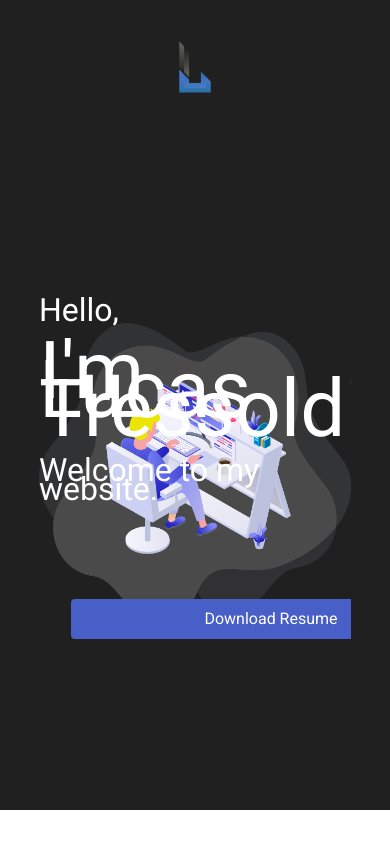
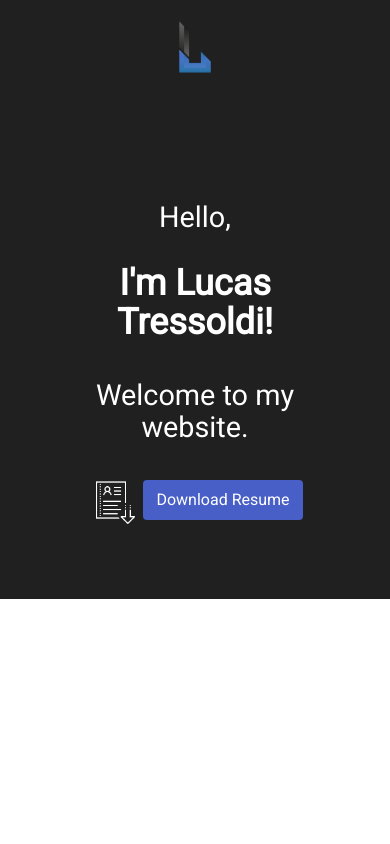
Before and after one commit to LucasDominguesTressoldi/MyPersonalSite, a plain HTML site: page index.html in a window 390 px wide. Drawn offline with nearby package versions, Linux system fonts and the light colour scheme.

Commit message:
Home responsivity completed

```diff
--- a/sass/sections/header.scss
+++ b/sass/sections/header.scss
@@ -49,7 +49,7 @@ header {
   }
 }
 
-@media screen and (max-width: 600px) {
+@media screen and (max-width: 800px) {
   header {
     .links {
       .buttons {
@@ -62,8 +62,10 @@ header {
 @media screen and (max-width: 500px) {
   header {
     .search {
+      animation: logo-animation 2s ease-in-out infinite;
       display: block;
       margin: 0 auto;
+      transform: translateY(0px);
       .text-search {
         display: none;
       }
@@ -73,3 +75,15 @@ header {
     }
   }
 }
+
+@keyframes logo-animation {
+  0% {
+    transform: translateY(0px);
+  }
+  50% {
+    transform: translateY(-20px);
+  }
+  100% {
+    transform: translateY(0px);
+  }
+}
--- a/sass/sections/home.scss
+++ b/sass/sections/home.scss
@@ -35,15 +35,69 @@
     }
   }
 }
-@media screen and (max-width: 300px) {
-  .container {
-    display: none;
-  }
-  .home_content {
-    height: 50vh;
-    padding-top: 40px;
-  }
-  .home_section .home_links .buttons .button {
-    width: 150px;
+
+@media screen and (max-width: 1080px) {
+  .home_section {
+    .home_content {
+      background: none;
+      height: 75vh;
+      .home_text {
+        text-align: center;
+        font-size: 1.5em;
+        .name {
+          font-size: 2.7em;
+          font-weight: bold;
+          line-height: 110%;
+        }
+        .welcome {
+          line-height: 110%;
+        }
+      }
+      .home_links {
+        justify-content: center;
+        margin-top: 4em;
+        .buttons .button{
+          margin-left: 1em;
+          width: 25em;
+        }
+      }
+    }
   }
 }
+
+@media screen and (max-width: 642px) {
+  .home_section {
+    .home_content {
+      height: 55vh;
+      .home_text {
+        font-size: 1.2em;
+      }
+      .home_links {
+        margin-top: 2em;
+        .buttons .button{
+          width: 20em;
+        }
+      }
+    }
+  }
+}
+
+@media screen and (max-width: 500px) {
+  .home_section {
+    .home_content {
+      .home_text {
+        font-size: 0.9em;
+        .name {
+          font-size: 2.5em;
+        }
+      }
+      .home_links {
+        margin-top: 2em;
+        .buttons .button{
+          margin-left: 0.5em;
+          width: 10em;
+        }
+      }
+    }
+  }
+}
```
Also changed, not shown: css/style.css, 1 other file.
